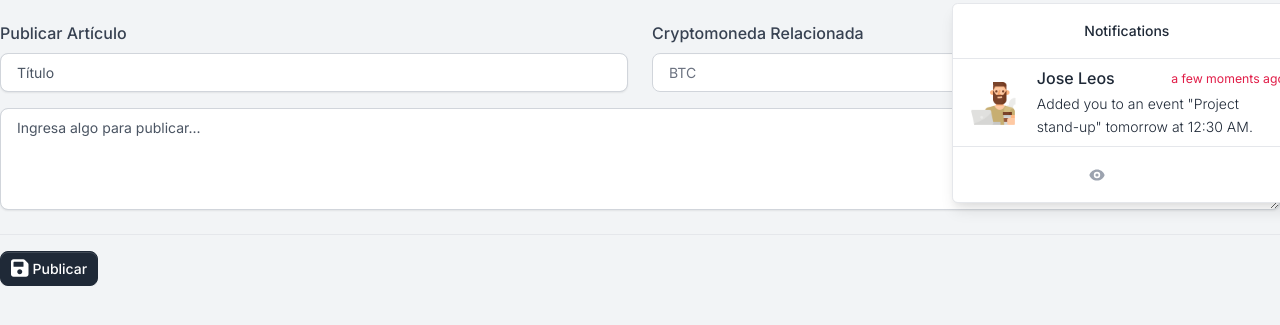
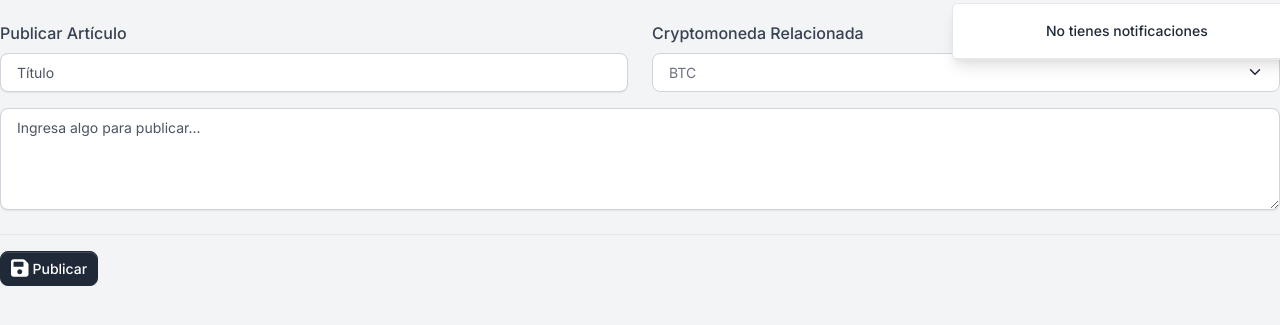
Before and after one commit to Ulises-Tame/CryptoMunity, a Flask app: page /articulos/edit/1 in a window 1280 px wide, after a click that opens the changed part. Shown: the part 49-374 px from the top of the page. Run offline with Flask 2, Linux system fonts and the light colour scheme; the visitor is signed in with stand-in values (Sample User, id 1); data comes from the database, SQL or seed files in the repository; data that the repository does not hold is empty; some libraries are stand-ins or nearby versions.

Commit message:
notifications UI invest

```diff
--- a/templates/accounts/profile_invest.html
+++ b/templates/accounts/profile_invest.html
@@ -12,7 +12,7 @@
             <div class="perfil">
                 <div class="col-12 justify-content-between mb-4">
                     <div class="card shadow border-0 text-center p-0">
-                        <div class="profile-cover rounded-top" data-background="/static/assets/img/bitcoin.jpg"></div>
+                        <div class="profile-cover" data-background="/static/assets/img/bitcoin.jpg"></div>
                         <div class="card-body pb-5">
                             <img src="/static/assets/img/investigador.png" class="avatar-xl rounded-circle mx-auto mt-n7 mb-4" alt="Neil Portrait">
                             <h4 class="h3">
--- a/templates/includes/navigation_invest.html
+++ b/templates/includes/navigation_invest.html
@@ -28,36 +28,12 @@
       </div>
       <!--Notificatios-->
       <li class="nav-item dropdown">
-        <a class="nav-link text-dark notification-bell unread dropdown-toggle" data-unread-notifications="true" href="#" role="button" data-bs-toggle="dropdown" data-bs-display="static" aria-expanded="false">
+        <a class="nav-link text-dark notification-bell  dropdown-toggle"  href="#" role="button" data-bs-toggle="dropdown" data-bs-display="static" aria-expanded="false">
           <svg class="icon icon-sm text-white-900" fill="currentColor" viewBox="0 0 20 20" xmlns="http://www.w3.org/2000/svg"><path d="M10 2a6 6 0 00-6 6v3.586l-.707.707A1 1 0 004 14h12a1 1 0 00.707-1.707L16 11.586V8a6 6 0 00-6-6zM10 18a3 3 0 01-3-3h6a3 3 0 01-3 3z"></path></svg>
         </a>
         <div class="dropdown-menu dropdown-menu-lg dropdown-menu-center mt-2 py-0">
           <div class="list-group list-group-flush">
-            <a href="#" class="text-center text-primary fw-bold border-bottom border-light py-3">Notifications</a>
-            <a href="#" class="list-group-item text-primary list-group-item-action border-bottom">
-              <div class="row align-items-center">
-                  <div class="col-auto">
-                    <!-- Avatar -->
-                    <img alt="Image placeholder" src="/static/assets/img/trader.png" class="avatar-md rounded">
-                  </div>
-                  <div class="col ps-0 ms-2">
-                    <div class="d-flex justify-content-between align-items-center">
-                        <div>
-                          <h4 class="h6 mb-0 text-small text-primary">Jose Leos</h4>
-                        </div>
-                        <div class="text-end">
-                          <small class="text-danger">a few moments ago</small>
-                        </div>
-                    </div>
-                    <p class="font-small mt-1 mb-0">Added you to an event "Project stand-up" tomorrow at 12:30 AM.</p>
-                  </div>
-              </div>
-            </a>
-
-            <a href="#" class="dropdown-item text-center fw-bold rounded-bottom py-3">
-              <svg class="icon icon-xxs text-gray-400 me-1" fill="currentColor" viewBox="0 0 20 20" xmlns="http://www.w3.org/2000/svg"><path d="M10 12a2 2 0 100-4 2 2 0 000 4z"></path><path fill-rule="evenodd" d="M.458 10C1.732 5.943 5.522 3 10 3s8.268 2.943 9.542 7c-1.274 4.057-5.064 7-9.542 7S1.732 14.057.458 10zM14 10a4 4 0 11-8 0 4 4 0 018 0z" clip-rule="evenodd"></path></svg>
-              View all
-            </a>
+            <a href="#" class="text-center text-primary fw-bold border-bottom border-light py-3">No tienes notificaciones</a>
           </div>
         </div>
       </li>
```
